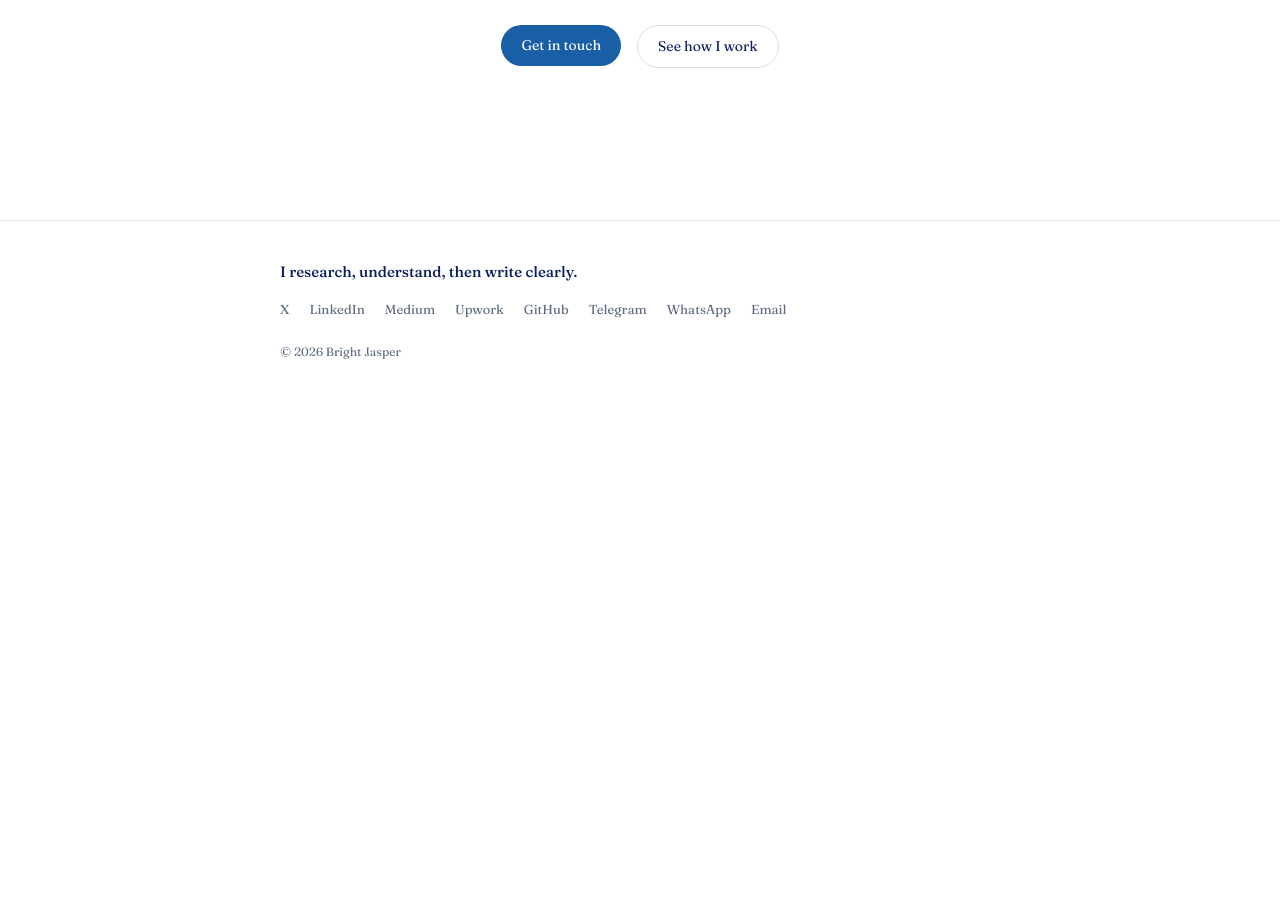
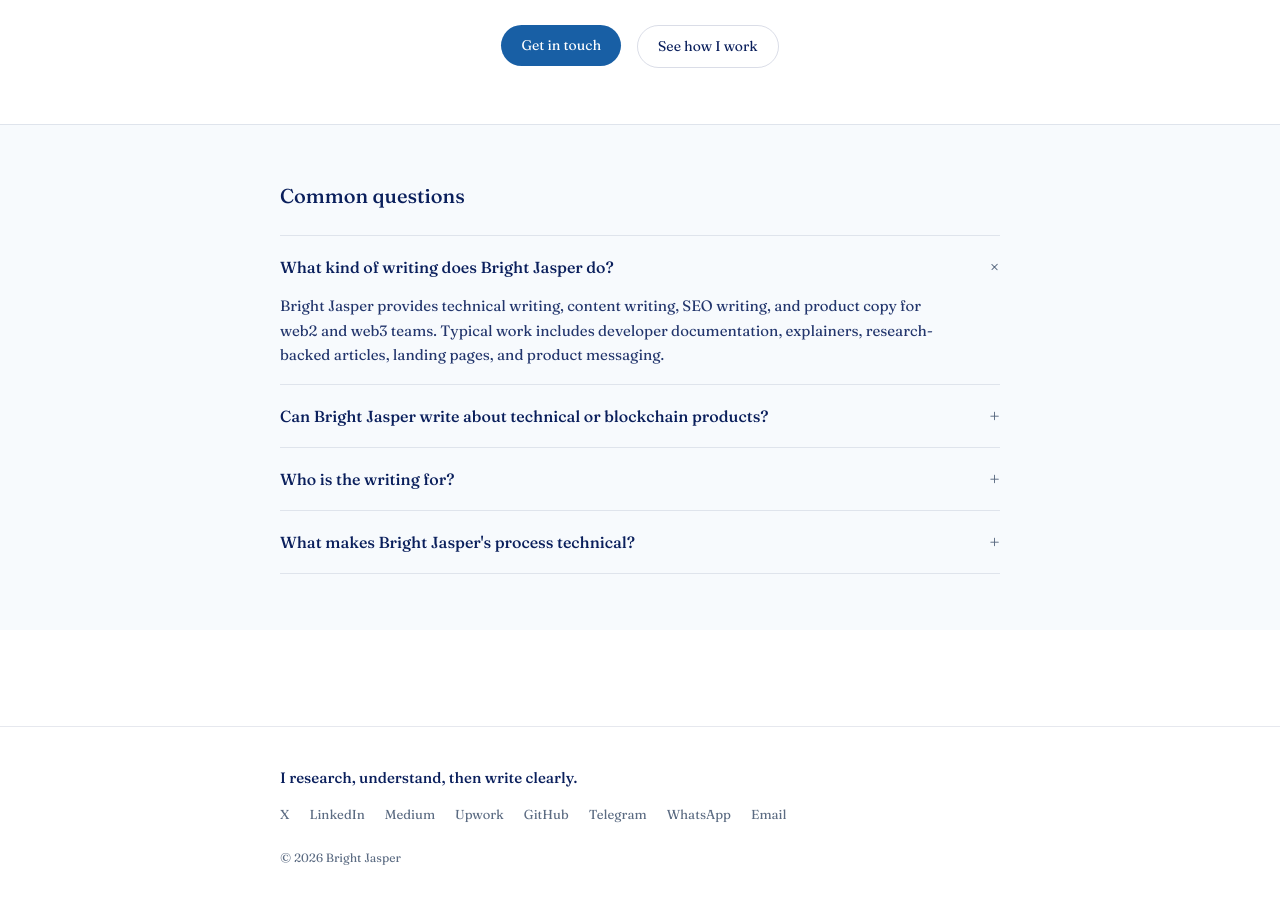
Before and after one commit to Aura-pix/bright-jasper, a Next.js app: page / in a window 1280 px wide. Shown: the part 2084-2987 px from the top of the page. Before the commit the page ends 2485 px from the top, so only its background shows below. Built offline with nearby package versions, Linux system fonts and the light colour scheme.

Commit message:
Added FAQ section to homepage

```diff
--- a/app/page.js
+++ b/app/page.js
@@ -6,9 +6,49 @@
 
 export default function HomePage() {
   const recentPosts = getAllBlogPosts().slice(0, 3);
+  const faqItems = [
+    {
+      question: "What kind of writing does Bright Jasper do?",
+      answer:
+        "Bright Jasper provides technical writing, content writing, SEO writing, and product copy for web2 and web3 teams. Typical work includes developer documentation, explainers, research-backed articles, landing pages, and product messaging.",
+    },
+    {
+      question:
+        "Can Bright Jasper write about technical or blockchain products?",
+      answer:
+        "Yes. Bright Jasper writes about software, developer tools, infrastructure, blockchain, and web3 products. A software engineering background and Computer Science study support a research-first process for understanding technical systems before explaining them.",
+    },
+    {
+      question: "Who is the writing for?",
+      answer:
+        "The writing is adapted for developers, technical decision-makers, product users, and broader audiences. The goal is to make complex products accurate, useful, and understandable without flattening the important details.",
+    },
+    {
+      question: "What makes Bright Jasper's process technical?",
+      answer:
+        "The process uses source verification, documentation frameworks, version-controlled docs-as-code workflows, and familiarity with software development concepts. Claims are checked against primary sources before publication.",
+    },
+  ];
+
+  const faqSchema = {
+    "@context": "https://schema.org",
+    "@type": "FAQPage",
+    mainEntity: faqItems.map((item) => ({
+      "@type": "Question",
+      name: item.question,
+      acceptedAnswer: {
+        "@type": "Answer",
+        text: item.answer,
+      },
+    })),
+  };
 
   return (
-    <div>
+    <>
+      <script
+        type="application/ld+json"
+        dangerouslySetInnerHTML={{ __html: JSON.stringify(faqSchema) }}
+      />
       {/* Hero - soft gradient background, restrained illustration */}
       <section
         className="px-6 pt-16 pb-14 text-center"
@@ -156,6 +196,36 @@
           </Link>
         </div>
       </section>
-    </div>
+
+      <section className="border-t border-ink/10 bg-[#F7FAFD]">
+        <div className="max-w-3xl mx-auto px-6 py-14">
+          <h2 className="text-[20px] font-medium text-ink mb-6">
+            Common questions
+          </h2>
+          <div className="divide-y divide-ink/10 border-y border-ink/10">
+            {faqItems.map((item, index) => (
+              <details
+                key={item.question}
+                className="group py-4"
+                open={index === 0}
+              >
+                <summary className="flex cursor-pointer list-none items-center justify-between gap-6 text-[16px] font-medium text-ink">
+                  <span>{item.question}</span>
+                  <span
+                    aria-hidden="true"
+                    className="text-[20px] font-normal text-muted transition-transform group-open:rotate-45"
+                  >
+                    +
+                  </span>
+                </summary>
+                <p className="mt-3 max-w-2xl text-[15px] text-ink/90 leading-relaxed">
+                  {item.answer}
+                </p>
+              </details>
+            ))}
+          </div>
+        </div>
+      </section>
+    </>
   );
 }
```
